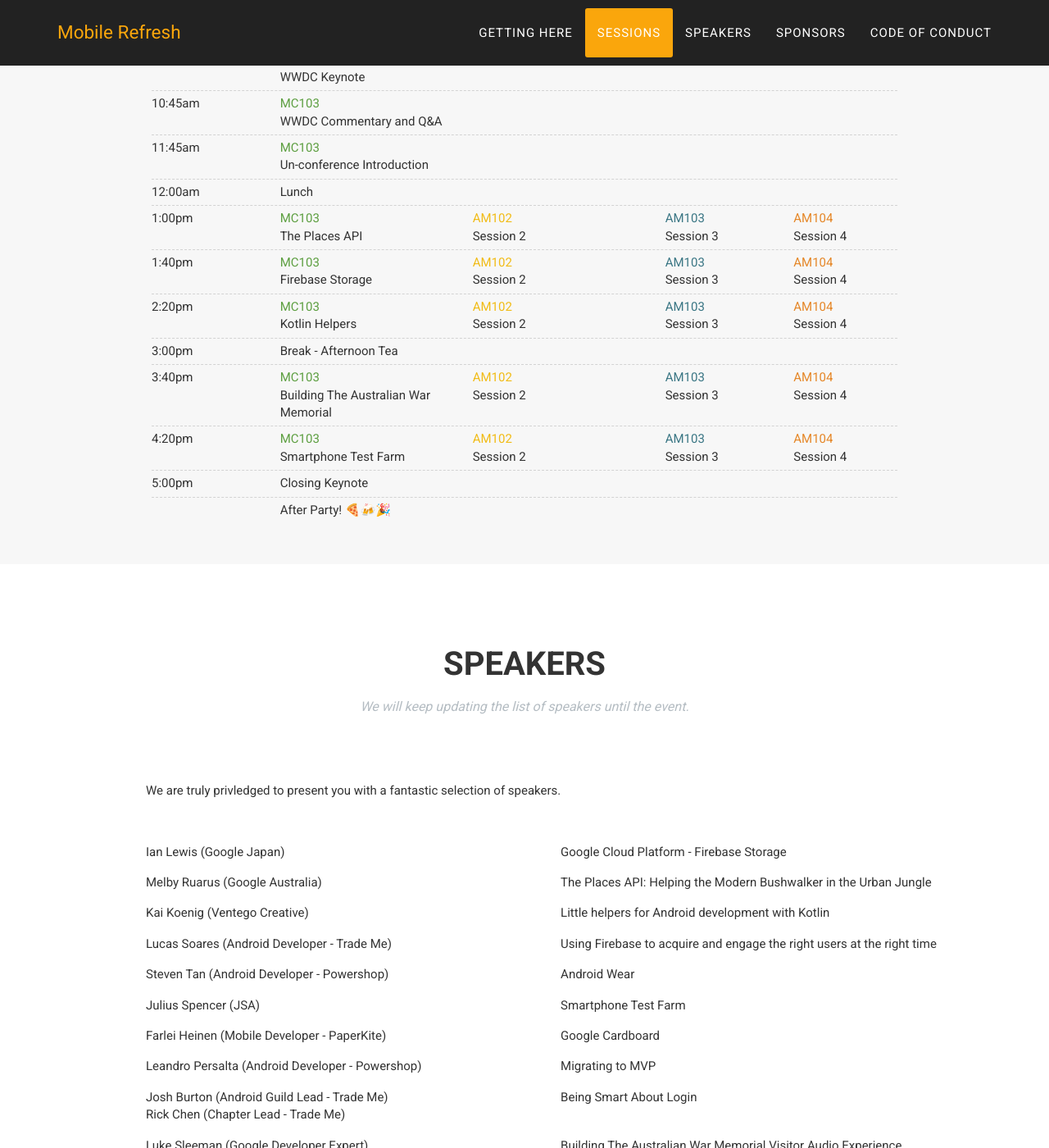
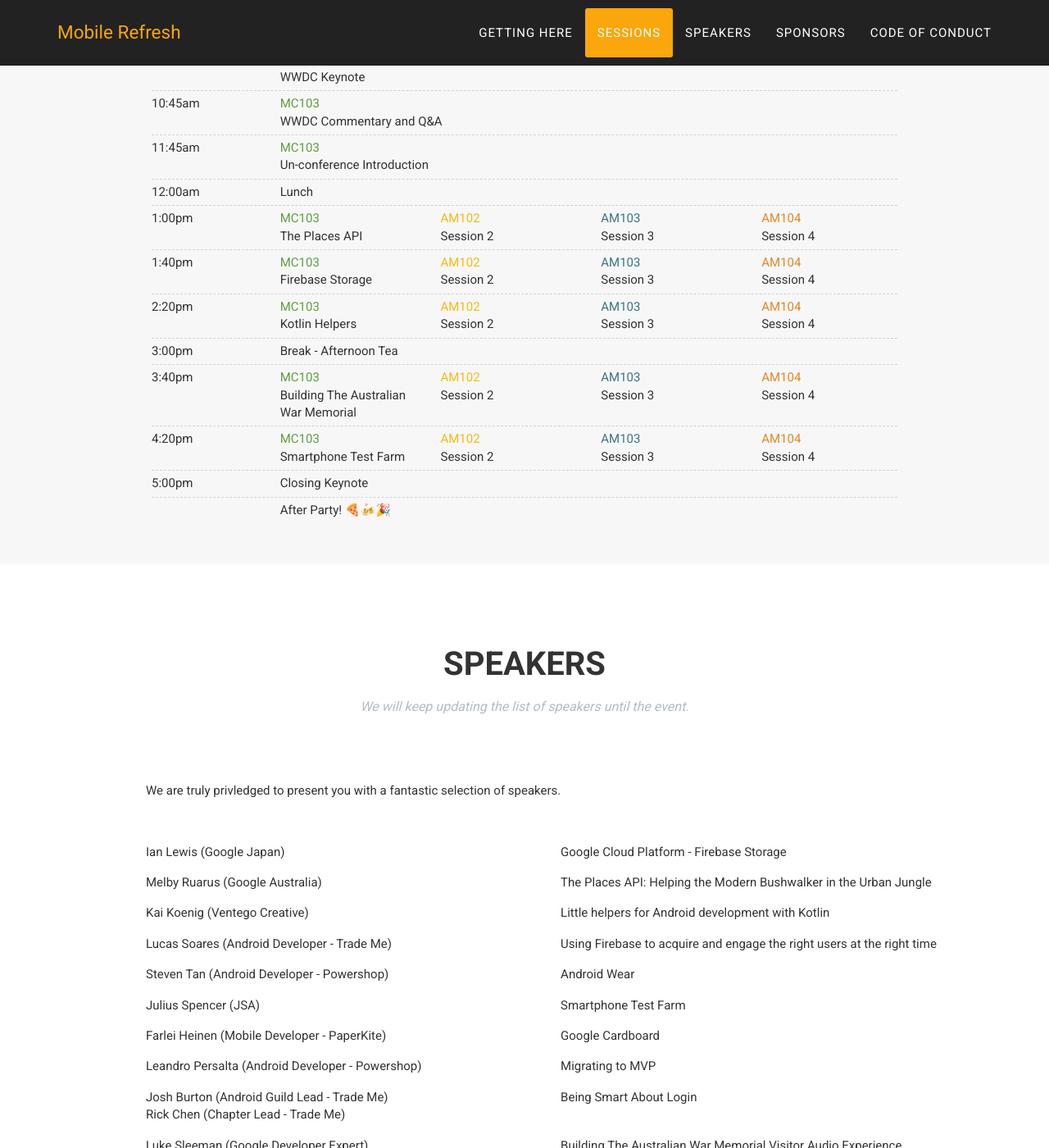
Before and after one commit to MostafaGazar/MostafaGazar.github.io, a Jekyll site: the page built from index.html, in a window 1280 px wide and 1400 px high, scrolled down 2279 px. Shown: the whole window at 82% size. Built offline with Jekyll 4.4.1, drawn with Linux system fonts in a browser that asks for light colours; some web fonts are replaced.

Commit message:
grid improv

```diff
--- a/_includes/css/agency.css
+++ b/_includes/css/agency.css
@@ -8,6 +8,11 @@ body {
     overflow-x: hidden;
     font-family: "Roboto","Roboto Slab","Helvetica Neue",Helvetica,Arial,sans-serif;
     color: #{{ site.data.template.color.secondary-dark }};
+}
+
+.zero-horizontal-padding {
+    padding-left: 0px;
+    padding-right: 0px;
 }
 
 .text-muted {
--- a/_includes/sessions.html
+++ b/_includes/sessions.html
@@ -11,17 +11,17 @@
             <div class="container-fluid">
 
                 <div class="row">
-                    <div class="col col-xs-2">8:00am</div>
-                    <div class="col col-xs-10">
+                    <div class="col col-md-2">8:00am</div>
+                    <div class="col col-md-10">
                         Registration
                     </div>
                 </div>
 
                 <div style="border-top: 1px lightgray dashed"/>
                 <div class="row">
-                    <div class="col col-xs-2">8:30am</div>
+                    <div class="col col-md-2">8:30am</div>
 
-                    <div class="col col-xs-10">
+                    <div class="col col-md-10">
                           <span>
                               <div class="event-venue-1">MC103</div>
                               <div class="event-name">Opening Keynote</div>
@@ -32,9 +32,9 @@
 
                 <div style="border-top: 1px lightgray dashed"/>
                 <div class="row">
-                    <div class="col col-xs-2">8:45am</div>
+                    <div class="col col-md-2">8:45am</div>
 
-                    <div class="col col-xs-10">
+                    <div class="col col-md-10">
                           <span>
                               <div class="event-venue-1">MC103</div>
                               <div class="event-name">Google I/O Keynote</div>
@@ -45,9 +45,9 @@
 
                 <div style="border-top: 1px lightgray dashed"/>
                 <div class="row">
-                    <div class="col col-xs-2">9:00am</div>
+                    <div class="col col-md-2">9:00am</div>
 
-                    <div class="col col-xs-10">
+                    <div class="col col-md-10">
                           <span>
                               <div class="event-venue-1">MC103</div>
                               <div class="event-name">Google I/O Commentary and Q&amp;A</div>
@@ -58,9 +58,9 @@
 
                 <div style="border-top: 1px lightgray dashed"/>
                 <div class="row">
-                    <div class="col col-xs-2">10:00am</div>
+                    <div class="col col-md-2">10:00am</div>
 
-                    <div class="col col-xs-10">
+                    <div class="col col-md-10">
                           <span>
                               <div class="event-name">Break - Morning Tea</div>
                           </span>
@@ -69,9 +69,9 @@
 
                 <div style="border-top: 1px lightgray dashed"/>
                 <div class="row">
-                    <div class="col col-xs-2">10:30am</div>
+                    <div class="col col-md-2">10:30am</div>
 
-                    <div class="col col-xs-10">
+                    <div class="col col-md-10">
                           <span>
                               <div class="event-venue-1">MC103</div>
                               <div class="event-name">WWDC Keynote</div>
@@ -82,9 +82,9 @@
 
                 <div style="border-top: 1px lightgray dashed"/>
                 <div class="row">
-                    <div class="col col-xs-2">10:45am</div>
+                    <div class="col col-md-2">10:45am</div>
 
-                    <div class="col col-xs-10">
+                    <div class="col col-md-10">
                           <span>
                               <div class="event-venue-1">MC103</div>
                               <div class="event-name">WWDC Commentary and Q&amp;A</div>
@@ -95,9 +95,9 @@
 
                 <div style="border-top: 1px lightgray dashed"/>
                 <div class="row">
-                    <div class="col col-xs-2">11:45am</div>
+                    <div class="col col-md-2">11:45am</div>
 
-                    <div class="col col-xs-10">
+                    <div class="col col-md-10">
                           <span>
                               <div class="event-venue-1">MC103</div>
                               <div class="event-name">Un-conference Introduction</div>
@@ -108,9 +108,9 @@
 
                 <div style="border-top: 1px lightgray dashed"/>
                 <div class="row">
-                    <div class="col col-xs-2">12:00am</div>
+                    <div class="col col-md-2">12:00am</div>
 
-                    <div class="col col-xs-10">
+                    <div class="col col-md-10">
                           <span>
                               <div class="event-name">Lunch</div>
                               <!-- <div class="speaker-name"></div> -->
@@ -120,8 +120,8 @@
 
                 <div style="border-top: 1px lightgray dashed"/>
                 <div class="row">
-                    <div class="col col-xs-2">1:00pm</div>
-
+                    <div class="col col-md-2">1:00pm</div>
+                    <div class="col col-md-10 zero-horizontal-padding">
                       <div class="col col-xs-3">
                             <span>
                                 <div class="event-venue-1">MC103</div>
@@ -136,24 +136,25 @@
                                 <div class="event-name">Session 2</div>
                             </span>
                       </div>
-                    <div class="col col-xs-2">
+                      <div class="col col-xs-3">
                             <span>
                                 <div class="event-venue-3">AM103</div>
                                 <div class="event-name">Session 3</div>
                             </span>
                       </div>
-                    <div class="col col-xs-2">
+                      <div class="col col-xs-3">
                             <span>
                                 <div class="event-venue-4">AM104</div>
                                 <div class="event-name">Session 4</div>
                             </span>
                       </div>
                     </div>
+                </div>
 
                 <div style="border-top: 1px lightgray dashed"/>
                 <div class="row">
-                    <div class="col col-xs-2">1:40pm</div>
-
+                    <div class="col col-md-2">1:40pm</div>
+<div class="col col-md-10 zero-horizontal-padding">
                     <div class="col col-xs-3">
                           <span>
                               <div class="event-venue-1">MC103</div>
@@ -168,24 +169,25 @@
                               <div class="event-name">Session 2</div>
                           </span>
                     </div>
-                    <div class="col col-xs-2">
+                    <div class="col col-xs-3">
                           <span>
                               <div class="event-venue-3">AM103</div>
                               <div class="event-name">Session 3</div>
                           </span>
                     </div>
-                    <div class="col col-xs-2">
+                    <div class="col col-xs-3">
                           <span>
                               <div class="event-venue-4">AM104</div>
                               <div class="event-name">Session 4</div>
                           </span>
                     </div>
 </div>
+                </div>
 
                 <div style="border-top: 1px lightgray dashed"/>
                 <div class="row">
-                    <div class="col col-xs-2">2:20pm</div>
-
+                    <div class="col col-md-2">2:20pm</div>
+<div class="col col-md-10 zero-horizontal-padding">
                     <div class="col col-xs-3">
                           <span>
                               <div class="event-venue-1">MC103</div>
@@ -200,25 +202,26 @@
                               <div class="event-name">Session 2</div>
                           </span>
                     </div>
-                    <div class="col col-xs-2">
+                    <div class="col col-xs-3">
                           <span>
                               <div class="event-venue-3">AM103</div>
                               <div class="event-name">Session 3</div>
                           </span>
                     </div>
-                    <div class="col col-xs-2">
+                    <div class="col col-xs-3">
                           <span>
                               <div class="event-venue-4">AM104</div>
                               <div class="event-name">Session 4</div>
                           </span>
                     </div>
 </div>
+                </div>
 
                 <div style="border-top: 1px lightgray dashed"/>
                 <div class="row">
-                    <div class="col col-xs-2">3:00pm</div>
+                    <div class="col col-md-2">3:00pm</div>
 
-                    <div class="col col-xs-10">
+                    <div class="col col-md-10">
                           <span>
                               <div class="event-name">Break - Afternoon Tea</div>
                               <!-- <div class="speaker-name"></div> -->
@@ -229,8 +232,8 @@
 
                 <div style="border-top: 1px lightgray dashed"/>
                 <div class="row">
-                    <div class="col col-xs-2">3:40pm</div>
-
+                    <div class="col col-md-2">3:40pm</div>
+<div class="col col-md-10 zero-horizontal-padding">
                     <div class="col col-xs-3">
                           <span>
                               <div class="event-venue-1">MC103</div>
@@ -245,24 +248,25 @@
                               <div class="event-name">Session 2</div>
                           </span>
                     </div>
-                    <div class="col col-xs-2">
+                    <div class="col col-xs-3">
                           <span>
                               <div class="event-venue-3">AM103</div>
                               <div class="event-name">Session 3</div>
                           </span>
                     </div>
-                    <div class="col col-xs-2">
+                    <div class="col col-xs-3">
                           <span>
                               <div class="event-venue-4">AM104</div>
                               <div class="event-name">Session 4</div>
                           </span>
                     </div>
 </div>
+                </div>
 
                 <div style="border-top: 1px lightgray dashed"/>
                 <div class="row">
-                    <div class="col col-xs-2">4:20pm</div>
-
+                    <div class="col col-md-2">4:20pm</div>
+<div class="col col-md-10 zero-horizontal-padding">
                     <div class="col col-xs-3">
                           <span>
                               <div class="event-venue-1">MC103</div>
@@ -277,31 +281,32 @@
                               <div class="event-name">Session 2</div>
                           </span>
                     </div>
-                    <div class="col col-xs-2">
+                    <div class="col col-xs-3">
                           <span>
                               <div class="event-venue-3">AM103</div>
                               <div class="event-name">Session 3</div>
                           </span>
                     </div>
-                    <div class="col col-xs-2">
+                    <div class="col col-xs-3">
                           <span>
                               <div class="event-venue-4">AM104</div>
                               <div class="event-name">Session 4</div>
                           </span>
                     </div>
 </div>
+                </div>
 
                 <div style="border-top: 1px lightgray dashed"/>
                 <div class="row">
-                    <div class="col col-xs-2">5:00pm</div>
-                    <div class="col col-xs-10">
+                    <div class="col col-md-2">5:00pm</div>
+                    <div class="col col-md-10">
                         Closing Keynote
                     </div>
                 </div>
                 <div style="border-top: 1px lightgray dashed"/>
                 <div class="row">
-                    <div class="col col-xs-2"></div>
-                    <div class="col col-xs-10">
+                    <div class="col col-md-2"></div>
+                    <div class="col col-md-10">
                         After Party! 🍕🍻🎉
                     </div>
                 </div>
```
Also changed, not shown: 2 other files. Lines whose indentation alone changed are shown as unchanged.
